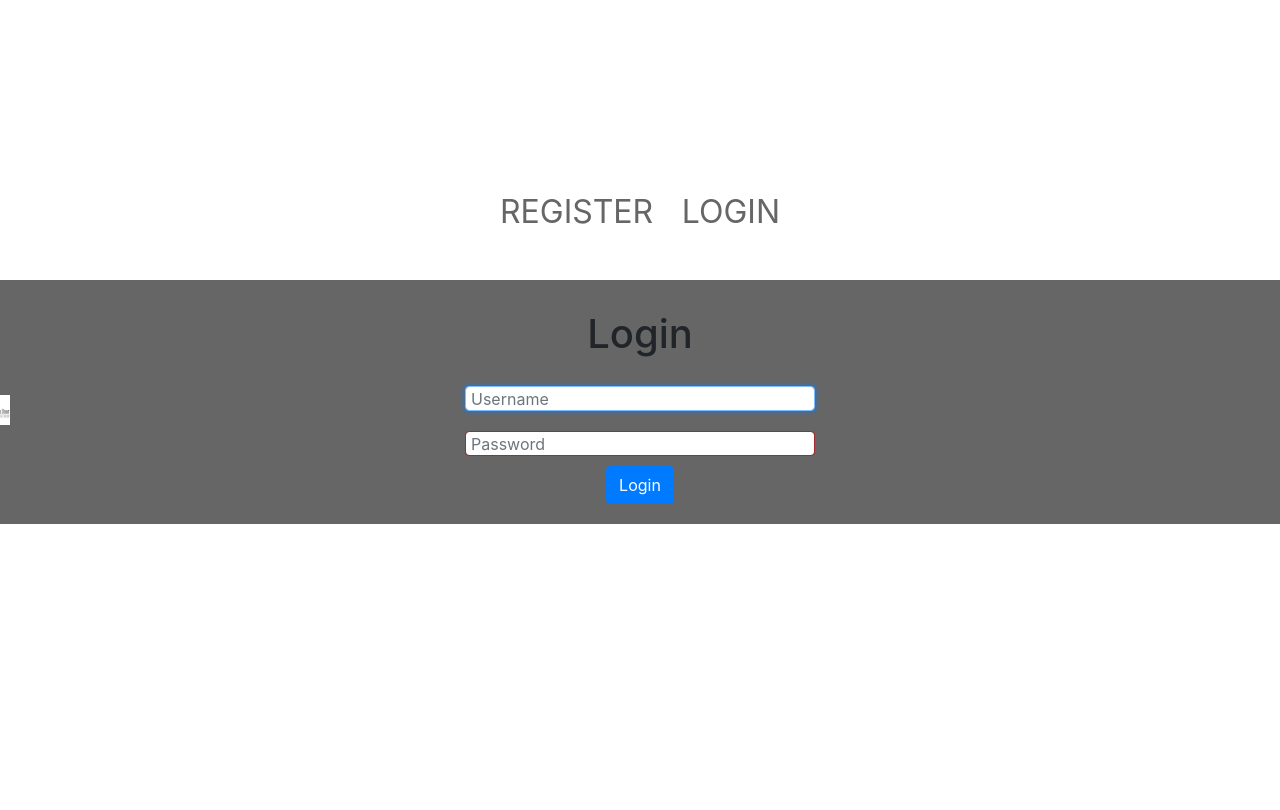
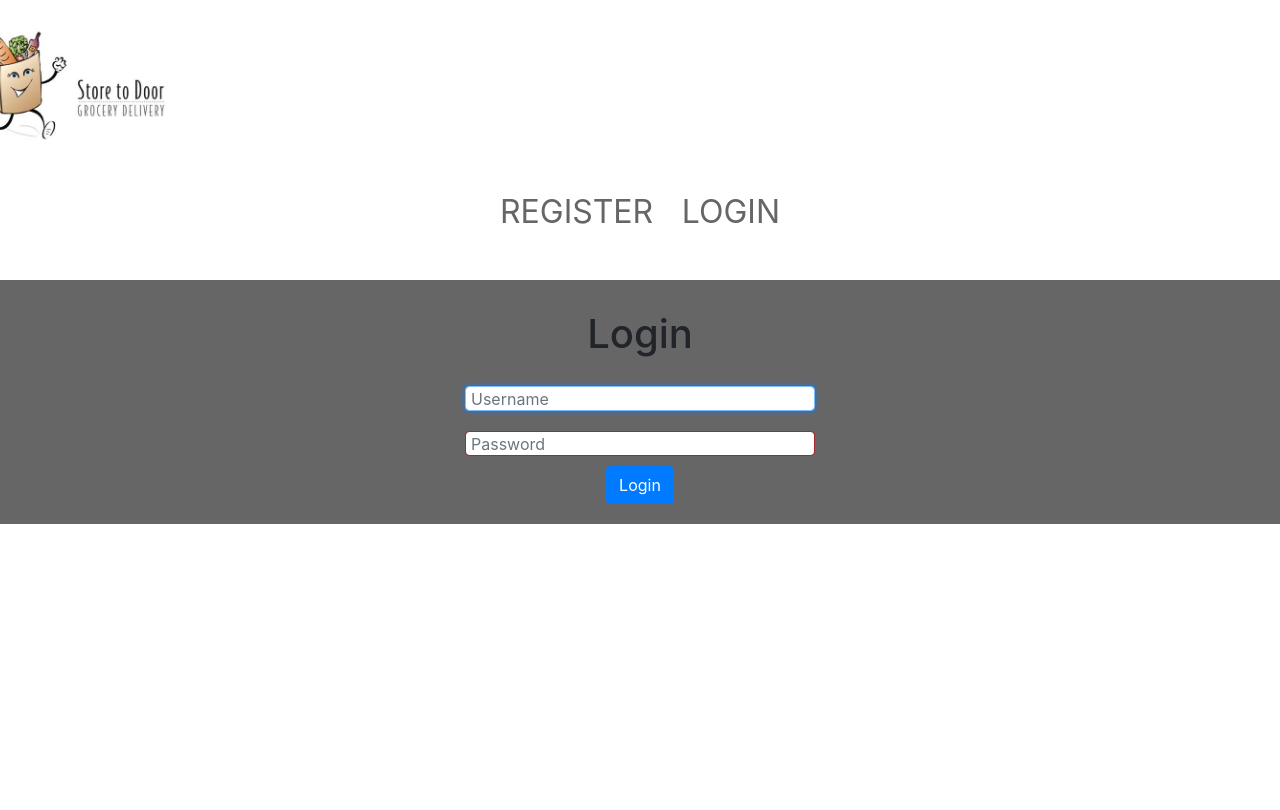
Before and after one commit to khannuman/store2door, a Flask app: page / in a window 1280 px wide. After the commit the page ends 524 px from the top, so only its background shows below. Run offline with Flask 2, Linux system fonts and the light colour scheme; some libraries are stand-ins or nearby versions.

Commit message:
Update style.css

```diff
--- a/static/style.css
+++ b/static/style.css
@@ -3,11 +3,11 @@ body, html{
     margin: 0;
     width:100vw;
 }
-.s2dimg{
+/* .s2dimg{
     height:100vh;
     width :50px;
 
-}
+} */
 .page-wrapper{
     height:170px;
     display:flex;
```
